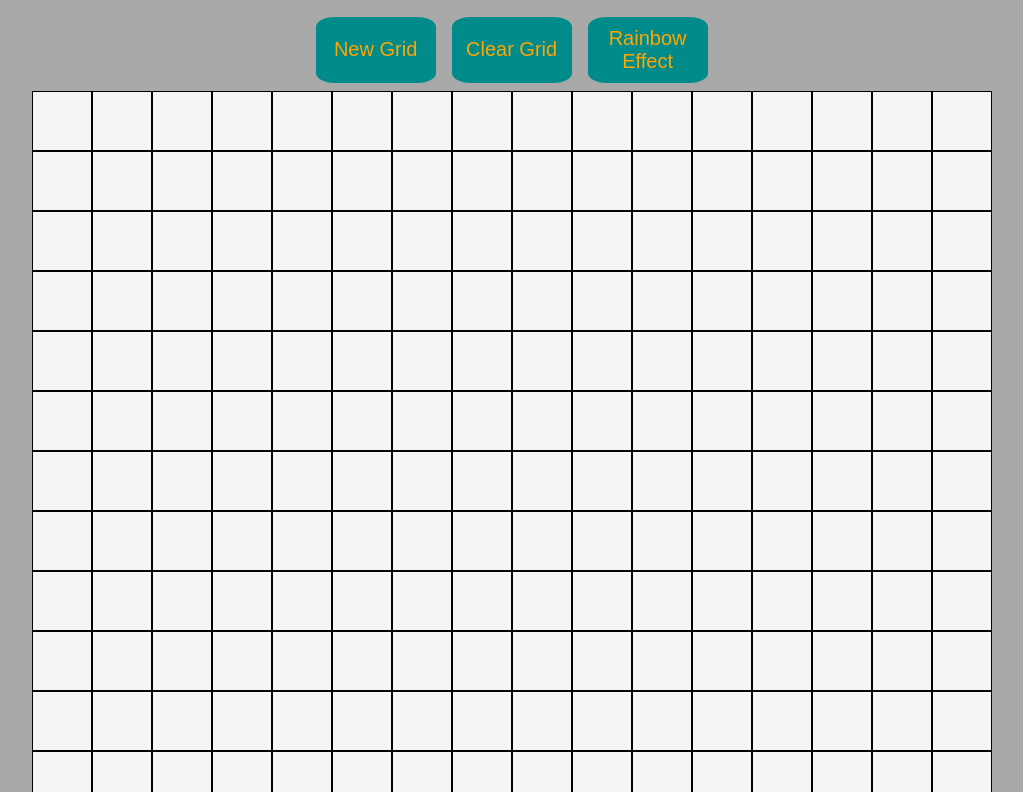
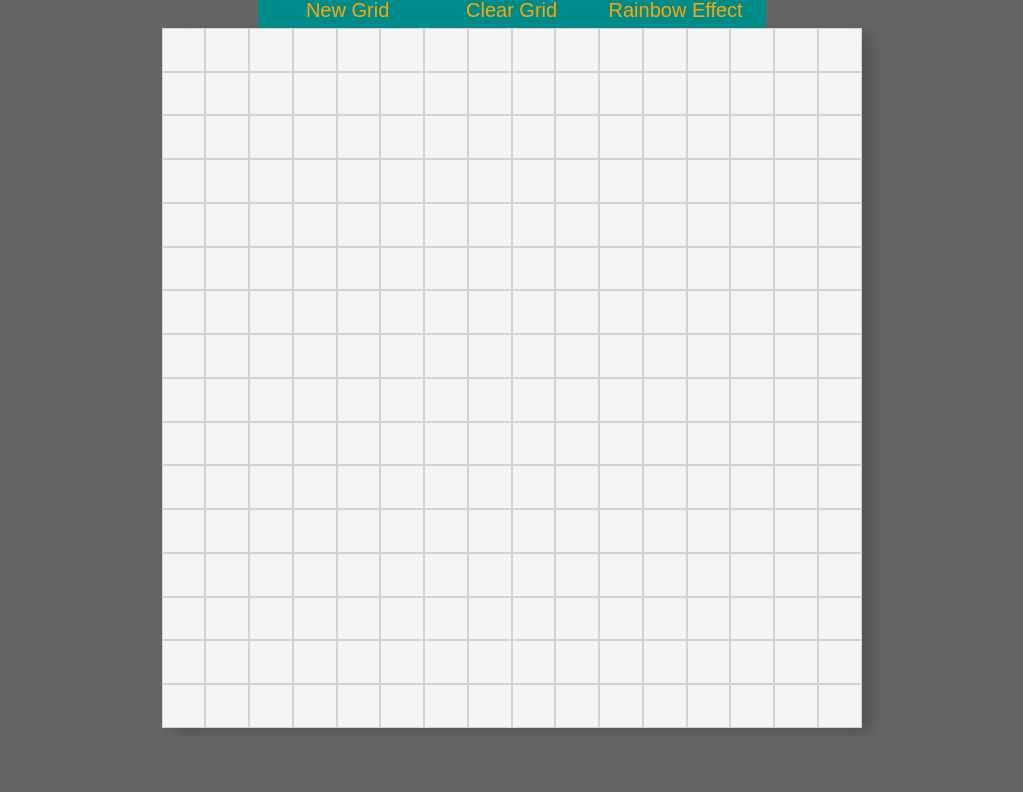
Before and after one commit to thurayaalz/etch, a plain HTML site: page index.html in a window 1280 px wide. Shown: the part 79-871 px from the top of the page, without its empty margins (130-1153 px from the left). After the commit the page ends 815 px from the top, so only its background shows below. Drawn offline with Linux system fonts and the light colour scheme.

Commit message:
general styling

```diff
--- a/etch.js
+++ b/etch.js
@@ -12,7 +12,7 @@ function makeNew(k){
     for (i=0;i<k;i++){
         for (j=0;j<k;j++){
             const div = document.createElement("div");
-            div.classList="pix";
+            div.classList.add("pix");
             container.appendChild(div);
         }}}
 makeNew(k);
@@ -53,4 +53,4 @@ function getRGB() {
       }
 
 const Rain = document.querySelector("#Rainbow");
-Rain.addEventListener('click', ()=>{iRGB=true});
+Rain.addEventListener('click', ()=>{iRGB=!iRGB});
--- a/st.css
+++ b/st.css
@@ -1,5 +1,5 @@
 .pix{
-    border: 0.1px black solid;
+    border: 0.1px lightgray solid;
     transition: 2s;
     aspect-ratio: 1/1;
     padding: 5px;
@@ -15,11 +15,13 @@
 }
 */
 #container{
+    box-shadow: 10px 5px 15px rgba(0, 0, 0, 0.2);
     display:grid;
-    width: 960px;
-    height:100%;
+    width: 700px;
+    height:700px;
 }
 .nob{
+    margin-top: -15px;
     display: flex;
     justify-content: center;
 
@@ -29,16 +31,17 @@ body{
 align-items: center;
     justify-items: center;
     justify-content: center;
-    background-color: darkgray;
+    background-color: #666;
     align-content: center;
 }
 button{
 
-    margin: 8px;
+    margin: -8px;
     background-color: darkcyan;
     color: orange;
     padding: 10px;
-    width: 120px;
+    width: 180px;
+    height:50px;
     border: none;
     font-size: 20px;
     border-radius: 15%;
@@ -49,5 +52,5 @@ button:hover{
     transition: 1s;
 }
 h1{
-    color: brown;
+    color: rgb(220, 162, 53);
 }
```
